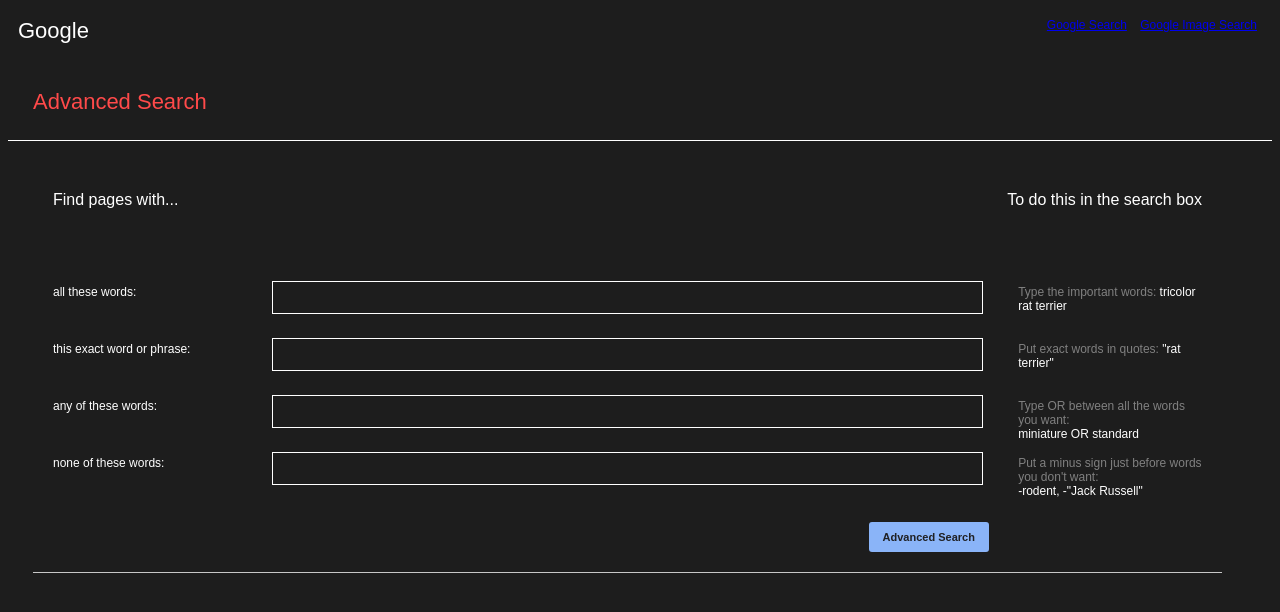
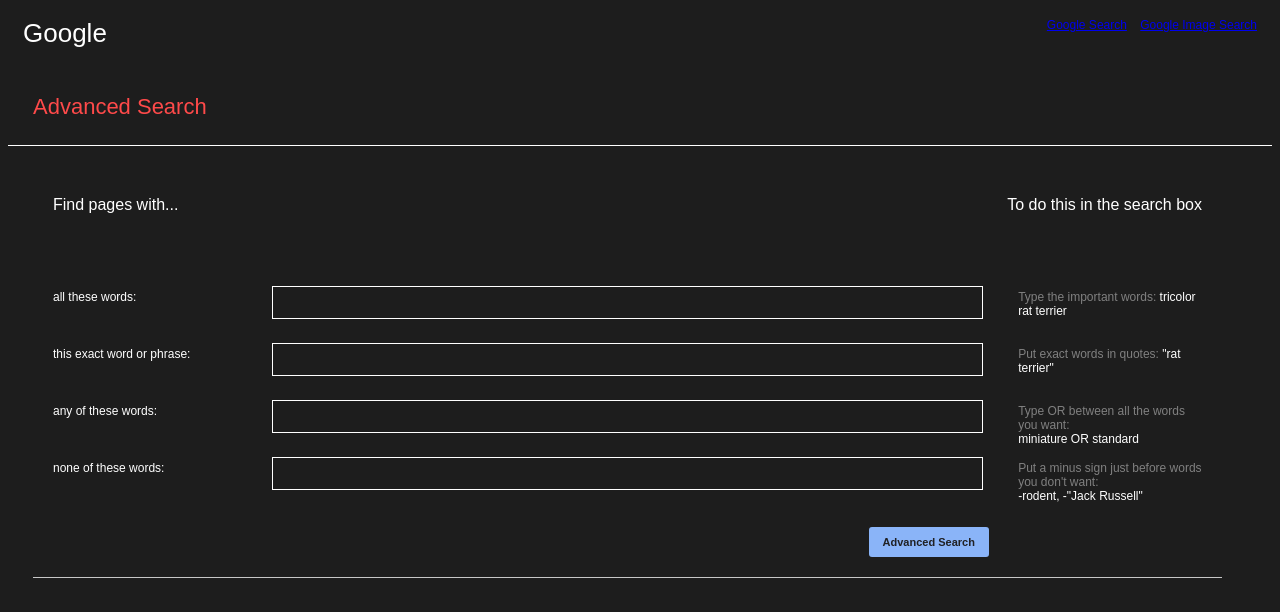
Before and after one commit to dalenmfitzgerald/Google-Search, a plain HTML site: page advancedsearch.html in a window 1280 px wide. Drawn offline with Linux system fonts and the light colour scheme.

Commit message:
Added Google logo link to top left of advanced

```diff
--- a/advancedsearch.html
+++ b/advancedsearch.html
@@ -7,7 +7,7 @@
     <body>
 
         <div class="advancedlinks">
-            <div id="Google">Google</div>
+            <div id="Google"><a href="index.html">Google</a></div>
             <div>
                 <a href="index.html">Google Search</a>
                 <a href="imagesearch.html">Google Image Search</a>
--- a/style.css
+++ b/style.css
@@ -78,8 +78,12 @@ form{
     border-bottom: 1px solid rgba(255, 255, 255, 0.754);
 }
 
-#Google{
-    font-size: 22px;
+
+
+#Google a{
+    font-size: 26px;
+    color: white;
+    text-decoration: none;
 }
 .advancedlinks{
     display: flex;
```
